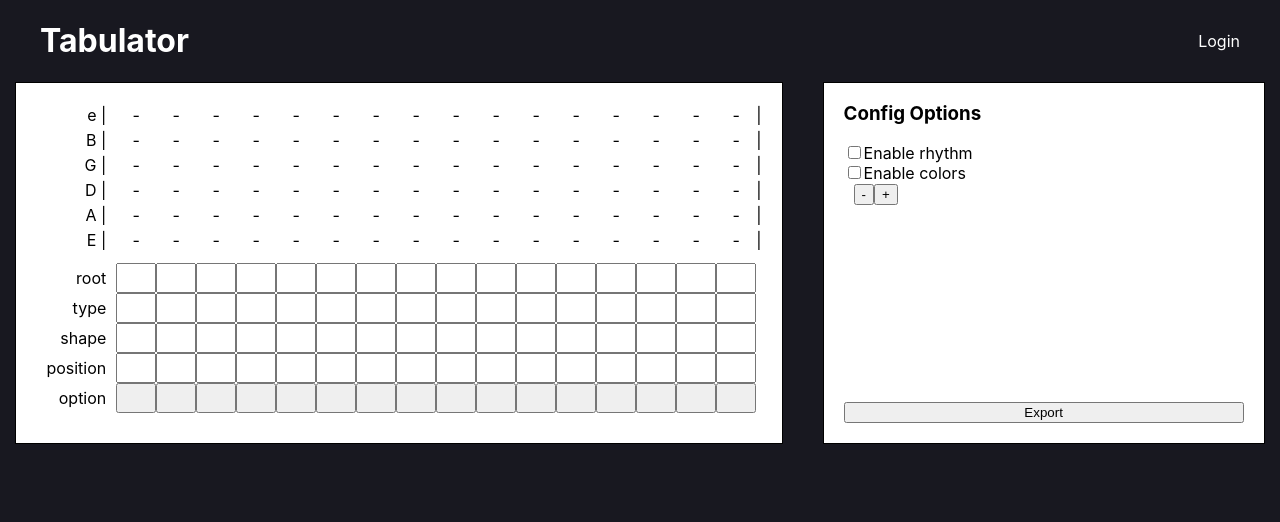
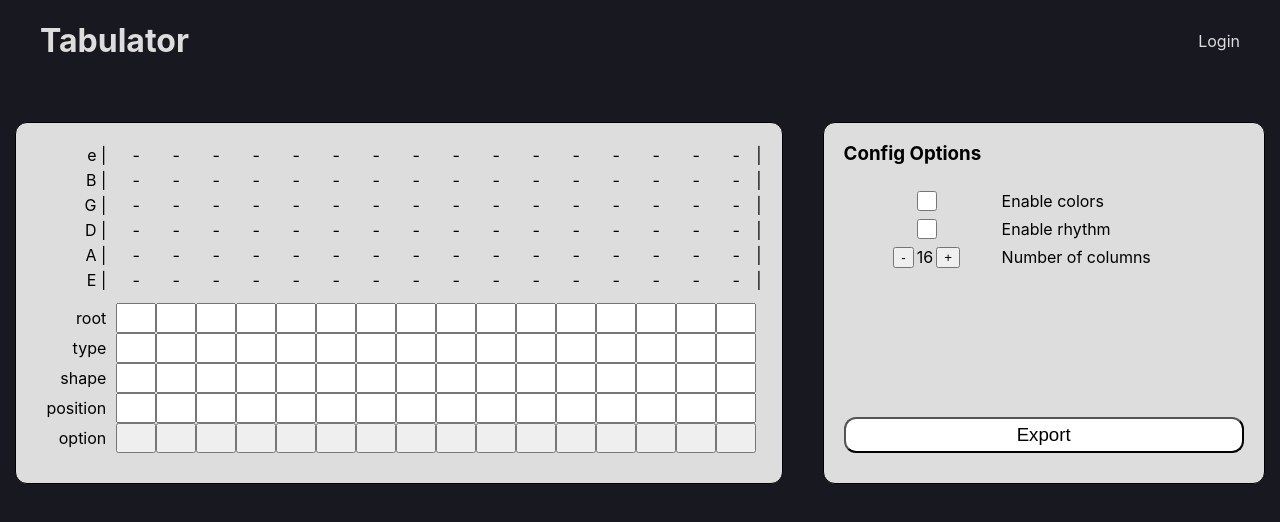
Before and after one commit to milmd90/mattdeanmiller, a React (Create React App) app: page / in a window 1280 px wide. Shown: the top 522 px of the page. Built offline with nearby package versions, Linux system fonts and the light colour scheme.

Commit message:
improve styling

```diff
--- a/src/components/App.css
+++ b/src/components/App.css
@@ -17,13 +17,18 @@ input {
   display: flex;
   justify-content: space-between;
   align-items: center;
-  color: white;
+  color: #ddd;
   width: 100%;
+}
+
+.login {
+  color: #ddd;
 }
 
 .calculator {
   display: flex;
   flex-direction: row;
+  margin-top: 40px;
 }
 
 .tab-view {
@@ -31,7 +36,8 @@ input {
   padding: 20px;
   margin: 0 20px;
   border: 1px solid black;
-  background-color: white;
+  border-radius: 12px;
+  background-color: #ddd;
 }
 
 .start-column {
@@ -116,50 +122,54 @@ input {
   height: 0;
 }
 
-.config {
+#config {
   display: flex;
   flex-direction: column;
   flex: 0 0 auto;
   border: 1px solid black;
-  background-color: white;
+  border-radius: 12px;
+  background-color: #ddd;
   width: 400px;
   padding: 0 20px 20px 20px;
   margin: 0 20px;
 }
 
-.options {
+#config > div {
   display: flex;
   flex-direction: column;
   flex: 1 1 auto;
   justify-content: space-between;
 }
 
-.options > div {
+#confgig-options {
   display: flex;
   flex-direction: column;
 }
 
-.set-num-columns {
-  padding: 0 10px;
+.config-option {
+  display: flex;
+  justify-content: start;
+  margin: 8px;
 }
 
-.set-num-columns .tab-row {
+.config-option div,
+.config-option input {
   display: flex;
-  align-items: flex-start;
+  width: 150px;
+  justify-content: center;
+  margin: 0;
 }
 
-.set-num-columns .input-row {
-  display: flex;
-  align-items: center;
-  justify-content: center;
+#num-columns-buttons button {
+  margin: 0 3px;
 }
 
-.set-num-columns .input-row button {
-  height: 50px;
-  width: 50px;
-}
-
-.export {
+#export {
+  font-size: 14pt;
+  padding: 5px;
+  border-radius: 12px;
+  background-color: white;
+  margin-bottom: 10px;
 }
 
 .tab-detail {
--- a/src/components/calculator/Calculator.tsx
+++ b/src/components/calculator/Calculator.tsx
@@ -31,6 +31,7 @@ function Calculator() {
         toggleShowRhythm={() => toggleShowRhythm(!showRhythm)}
         showColors={showColors}
         toggleShowColors={() => toggleShowColors(!showColors)}
+        numColumns={numColumns}
         addColumn={() => setNumColumns(numColumns+1)}
         removeColumn={() => setNumColumns(numColumns-1)}
         downloadTab={downloadTab}
--- a/src/components/calculator/Config.tsx
+++ b/src/components/calculator/Config.tsx
@@ -6,38 +6,46 @@ function Config(props: {
   toggleShowRhythm: React.ChangeEventHandler<HTMLInputElement>,
   showColors: boolean,
   toggleShowColors: React.ChangeEventHandler<HTMLInputElement>,
+  numColumns: number,
   addColumn: () => void,
   removeColumn: () => void,
   downloadTab: () => void,
 }) {
   return (
-    <div className="config">
+    <div id="config">
       <h3>Config Options</h3>
-      <div className="options">
-        <div>
-          <label>
+      <div>
+        <div id="config-options">
+          <div id='colors' className='config-option'>
             <input
+              id='color-checkbox'
+              type="checkbox"
+              checked={props.showColors}
+              onChange={props.toggleShowColors}
+            />
+            <label>
+              Enable colors
+            </label>
+          </div>
+          <div id='rhythm' className='config-option'>
+            <input
+              id='rhythm-checkbox'
               type="checkbox"
               checked={props.showRhythm}
               onChange={props.toggleShowRhythm}
             />
-            Enable rhythm
-          </label>
-          <label>
-            <input
-              type="checkbox"
-              checked={props.showColors}
-              onChange={props.toggleShowColors}
-            />
-            Enable colors
-          </label>
+            <label>
+              Enable rhythm
+            </label>
+          </div>
           <SetNumChords
+            numColumns={props.numColumns}
             addColumn={props.addColumn}
             removeColumn={props.removeColumn}
           />
         </div>
         <button
-          className='export'
+          id='export'
           onClick={props.downloadTab}
         >
           Export
--- a/src/components/calculator/SetNumChords.tsx
+++ b/src/components/calculator/SetNumChords.tsx
@@ -1,6 +1,7 @@
 import React from 'react';
 
 function SetNumChords(props: {
+  numColumns: number,
   addColumn: () => void
   removeColumn: () => void
 }) {
@@ -10,9 +11,15 @@ function SetNumChords(props: {
   } = props;
 
   return (
-    <div className="set-num-columns">
-      <button onClick={removeColumn}>-</button>
-      <button onClick={addColumn}>+</button>
+    <div id="num-columns" className='config-option'>
+      <div id="num-columns-buttons">
+        <button onClick={removeColumn}>-</button>
+        {props.numColumns}
+        <button onClick={addColumn}>+</button>
+      </div>
+      <label>
+        Number of columns
+      </label>
     </div>
   );
 }
```
